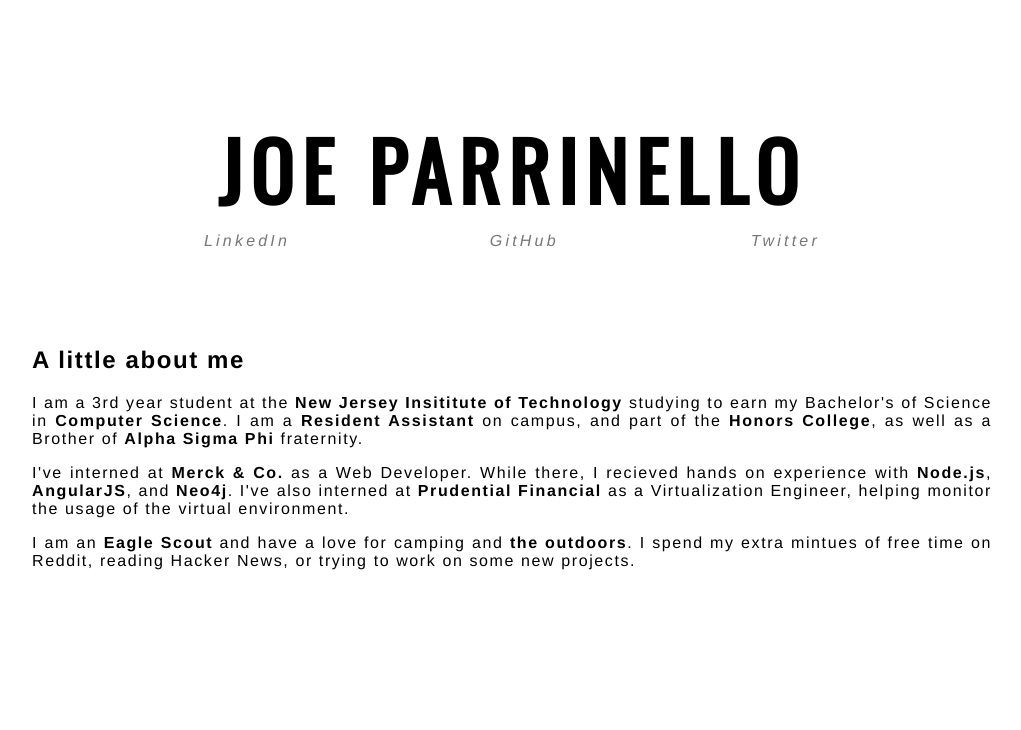
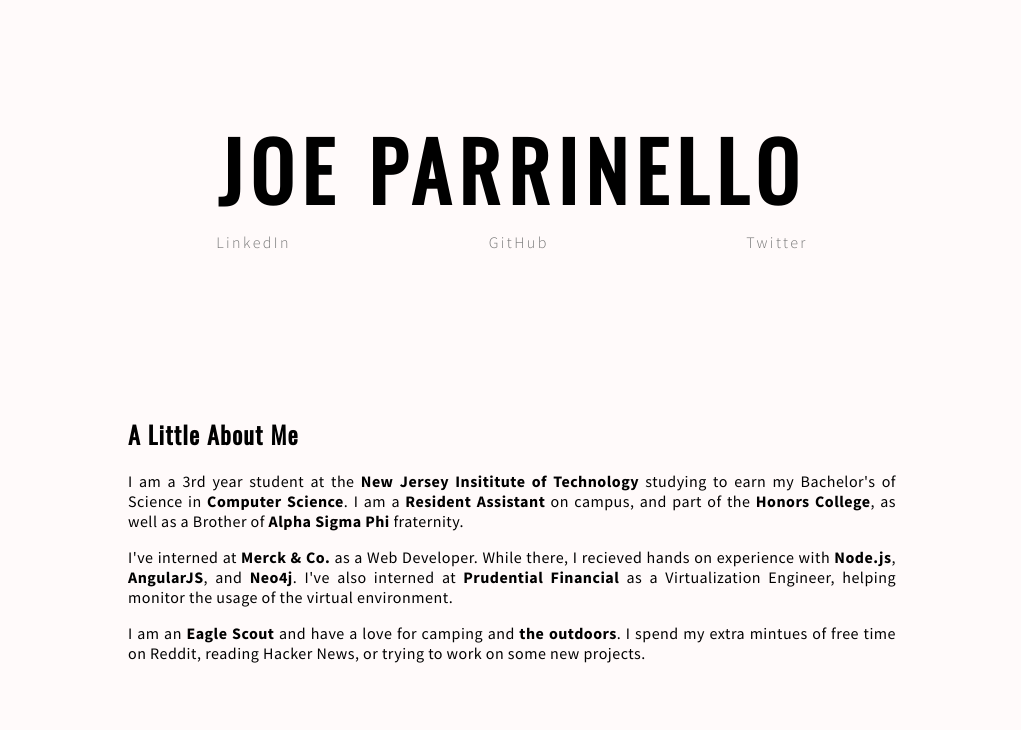
Before and after one commit to JoeParrinello/ResumeSite, a plain HTML site: page index.html in a window 1280 px wide. Shown: the whole page, without its empty margins (128-1149 px from the left). Drawn offline with nearby package versions, Linux system fonts and the light colour scheme.

Commit message:
Better fonts, better colors, allstate

```diff
--- a/css/main.css
+++ b/css/main.css
@@ -1,5 +1,10 @@
 html{
-  font-family:Oswald;
+  font-family:Oswald, sans-serif;
+  background-color:#FFFAFA;
+}
+
+p{
+  font-family: 'Source Sans Pro', sans-serif;
 }
 
 ::selection{
@@ -7,6 +12,13 @@
 }
 ::-moz-selection {
   background: #fff2b3
+}
+
+.container{
+  max-width:960px;
+  width:80%;
+  height:100%;
+  margin:0 auto;
 }
 
 .content-container{
@@ -17,6 +29,7 @@
 }
 
 .banner{
+  padding-top:3em;
   text-align:center;
   /*margin-bottom:0.05em;*/
 }
@@ -30,10 +43,10 @@
 }
 
 .links {
-  font-family:Arimo;
+  font-family: 'Source Sans Pro', sans-serif;
+  /*font-family:Arimo;*/
   text-align:center;
-  letter-spacing:0.2em;
-  font-style:italic;
+  letter-spacing:0.15em;
   font-size:16px;
   font-weight:300;
   color:#777;
@@ -48,18 +61,24 @@
 .links a{
   color:#777;
   text-decoration:none;
-  transition:all 0.6s;
+  transition:color 0.6s;
 }
 
 .links a:hover{
   color:#000;
 }
 
+.info h2{
+  letter-spacing: 0.05em;
+  text-transform: capitalize;
+  font-family:Oswald;
+}
+
 .info {
-  font-family:Arimo;
+  font-family:Oswald, sans-serif;
   text-align:justify;
   font-weight:400;
-  letter-spacing:0.1em;
+  letter-spacing:0.03em;
 }
 
 .info span {
@@ -90,4 +109,9 @@
   .links > span:nth-of-type(even){
     padding: 0 5%;
   }
+
+  .container{
+    width:90%;
+
+  }
 }
--- a/index.html
+++ b/index.html
@@ -2,21 +2,30 @@
 	<head>
 		<meta charset="utf-8">
 		<meta name="viewport" content="width=device-width, initial-scale=1">
-		<link href='http://fonts.googleapis.com/css?family=Oswald:400,300' rel='stylesheet' type='text/css'>
-		<link href='http://fonts.googleapis.com/css?family=Arimo:400,400italic,700' rel='stylesheet' type='text/css'>
+		<link href='//fonts.googleapis.com/css?family=Oswald:400,300' rel='stylesheet' type='text/css'>
+		<link href='//fonts.googleapis.com/css?family=Source+Sans+Pro:300,400,600,700,900' rel='stylesheet' type='text/css'>
 		<link href='/css/main.css' rel='stylesheet' type='text/css'>
 		<title>Joe Parrinello</title>
 	</head>
 	<body>
-		<div class="content-container">
+		<div class="container">
+
 
 				<div class="banner">
 					<h1>Joe Parrinello</h1>
 				</div>
 				<div class="links">
-				<span><a href="https://www.linkedin.com/in/parrinello">LinkedIn</a></span><span> <a href="https://github.com/JoeParrinello">GitHub</a></span><span><a href="https://twitter.com/Taevis662">Twitter</a></span>
+					<span>
+						<a href="https://www.linkedin.com/in/parrinello" target="_blank">LinkedIn</a>
+					</span>
+					<span>
+						<a href="https://github.com/JoeParrinello" target="_blank">GitHub</a>
+					</span>
+					<span>
+						<a href="https://twitter.com/Taevis662" target="_blank">Twitter</a>
+					</span>
 				</div>
-
+			<div class="content-container">
 				<div class="info">
 					<h2>A little about me</h2>
 					<p>I am a 3rd year student at the <span>New Jersey Insititute of Technology</span> studying to earn my Bachelor's of Science in <span>Computer Science</span>. I am a <span>Resident Assistant</span> on campus, and part of the <span>Honors College</span>, as well as a Brother of <span>Alpha Sigma Phi</span> fraternity.</p>
@@ -25,5 +34,6 @@
 				</div>
 
 			</div>
+		</div>
 	</body>
 </html>
```
Lines whose indentation alone changed are shown as unchanged.
